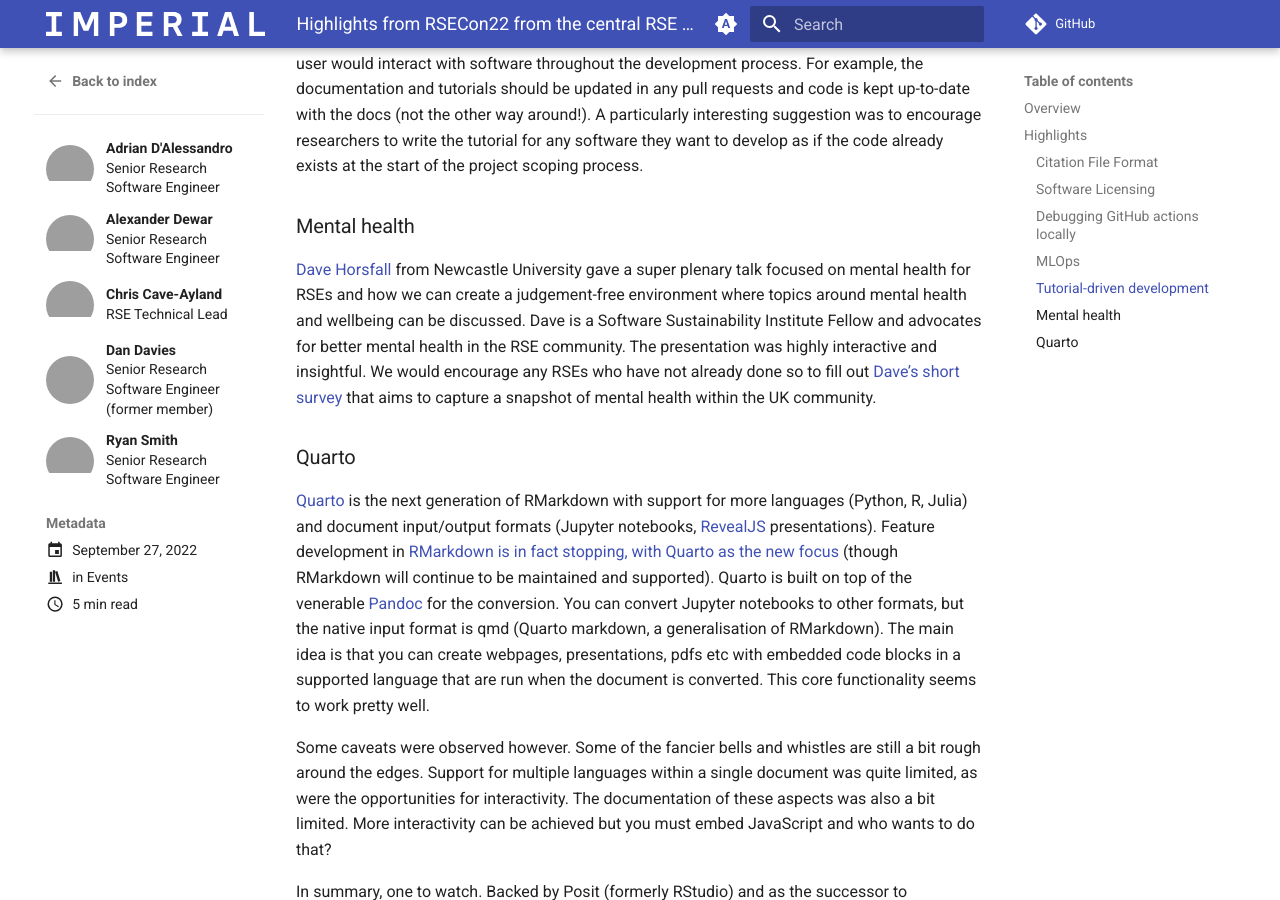
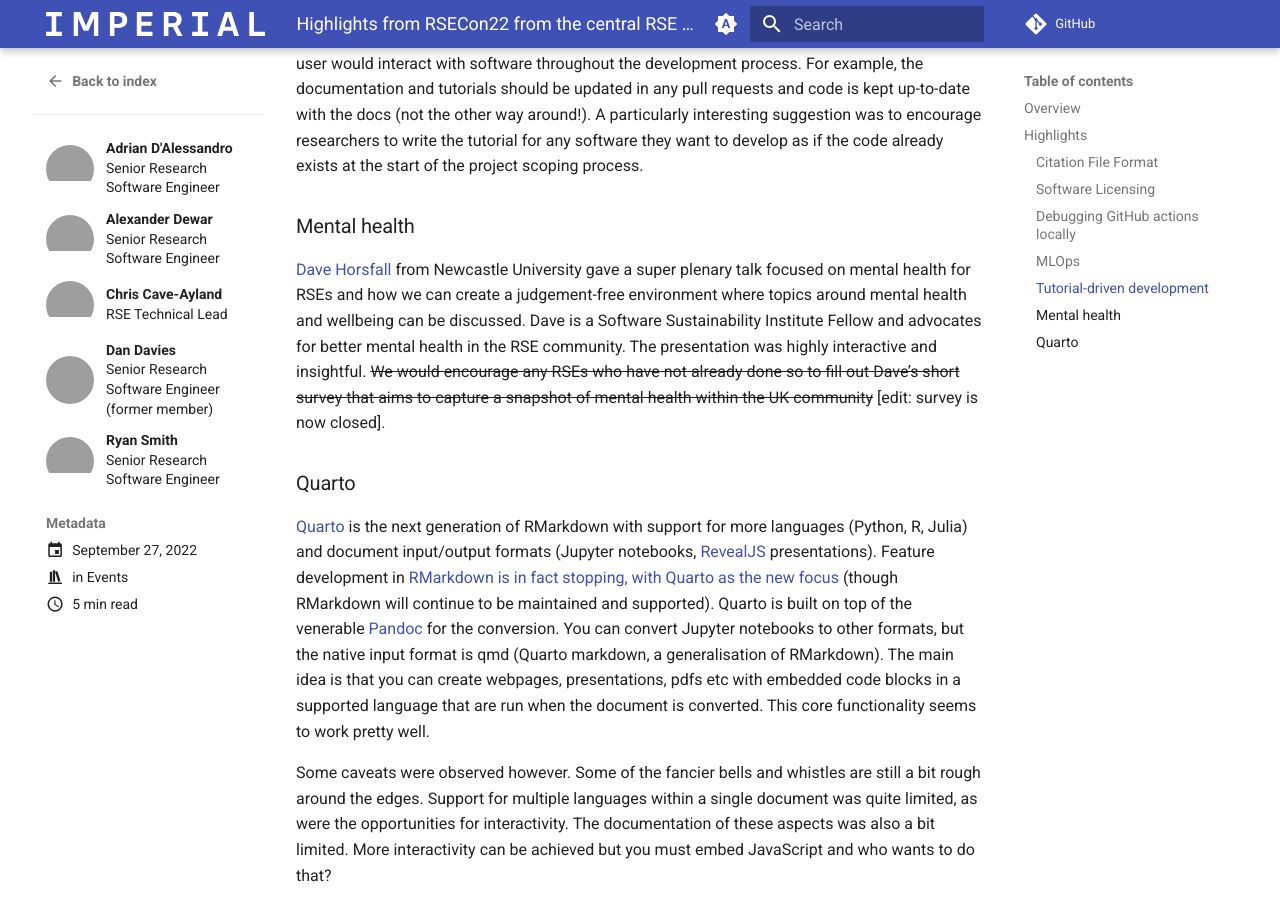
Before and after one commit to ImperialCollegeLondon/RSEBlog, an MkDocs documentation site: the page built from docs/posts/20220927_rsecon_2022.md, in a window 1280 px wide and 900 px high, scrolled down 2053 px, cut to the strip 0-900 px from the top of the window. Built offline with MkDocs 1.6.1 and Material for MkDocs 9.7.7, drawn with Linux system fonts in a browser that asks for light colours; comment, search, counter and statistics services are not loaded; grey boxes are pictures that could not be loaded.

Commit message:
Fix dead link in RSECon 2022 post
Fixes #70.

```diff
--- a/docs/posts/20220927_rsecon_2022.md
+++ b/docs/posts/20220927_rsecon_2022.md
@@ -57,7 +57,7 @@
 
 ### Mental health
 
-[Dave Horsfall](https://www.software.ac.uk/fellowship-programme/dave-horsfall) from Newcastle University gave a super plenary talk focused on mental health for RSEs and how we can create a judgement-free environment where topics around mental health and wellbeing can be discussed. Dave is a Software Sustainability Institute Fellow and advocates for better mental health in the RSE community. The presentation was highly interactive and insightful. We would encourage any RSEs who have not already done so to fill out [Dave’s short survey](https://softwaresaved.limequery.com/837235) that aims to capture a snapshot of mental health within the UK community.
+[Dave Horsfall](https://www.software.ac.uk/fellowship-programme/dave-horsfall) from Newcastle University gave a super plenary talk focused on mental health for RSEs and how we can create a judgement-free environment where topics around mental health and wellbeing can be discussed. Dave is a Software Sustainability Institute Fellow and advocates for better mental health in the RSE community. The presentation was highly interactive and insightful. ~~We would encourage any RSEs who have not already done so to fill out Dave’s short survey that aims to capture a snapshot of mental health within the UK community~~ [edit: survey is now closed].
 
 ### Quarto
 
```
